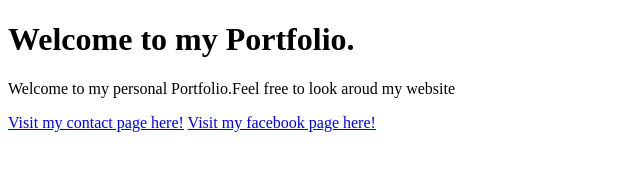
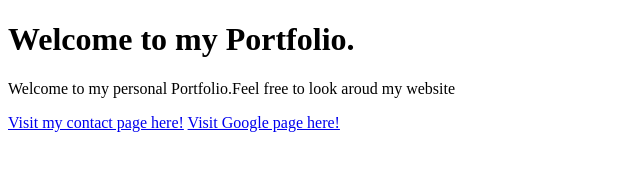
Before and after one commit to Newyear-2021/making-link, a plain HTML site: page index.html in a window 1280 px wide. Shown: the full height of the page, 0-640 px from the left. Drawn offline with Linux system fonts and the light colour scheme.

Commit message:
checked body on index page

```diff
--- a/index.html
+++ b/index.html
@@ -10,6 +10,6 @@
             <h1>Welcome to my Portfolio.</h1>
             <p class="p-welcome">Welcome to my personal Portfolio.Feel free to look aroud my website</p>
             <a href="contact.html">Visit my contact page here!</a>
-            <a href="https://www.facebook.com/kmrn.farroq" target="_blank">Visit my facebook page here!</a>
+            <a href="https://google.com" target="_blank">Visit Google page here!</a>
         </body>
         </html>
```
